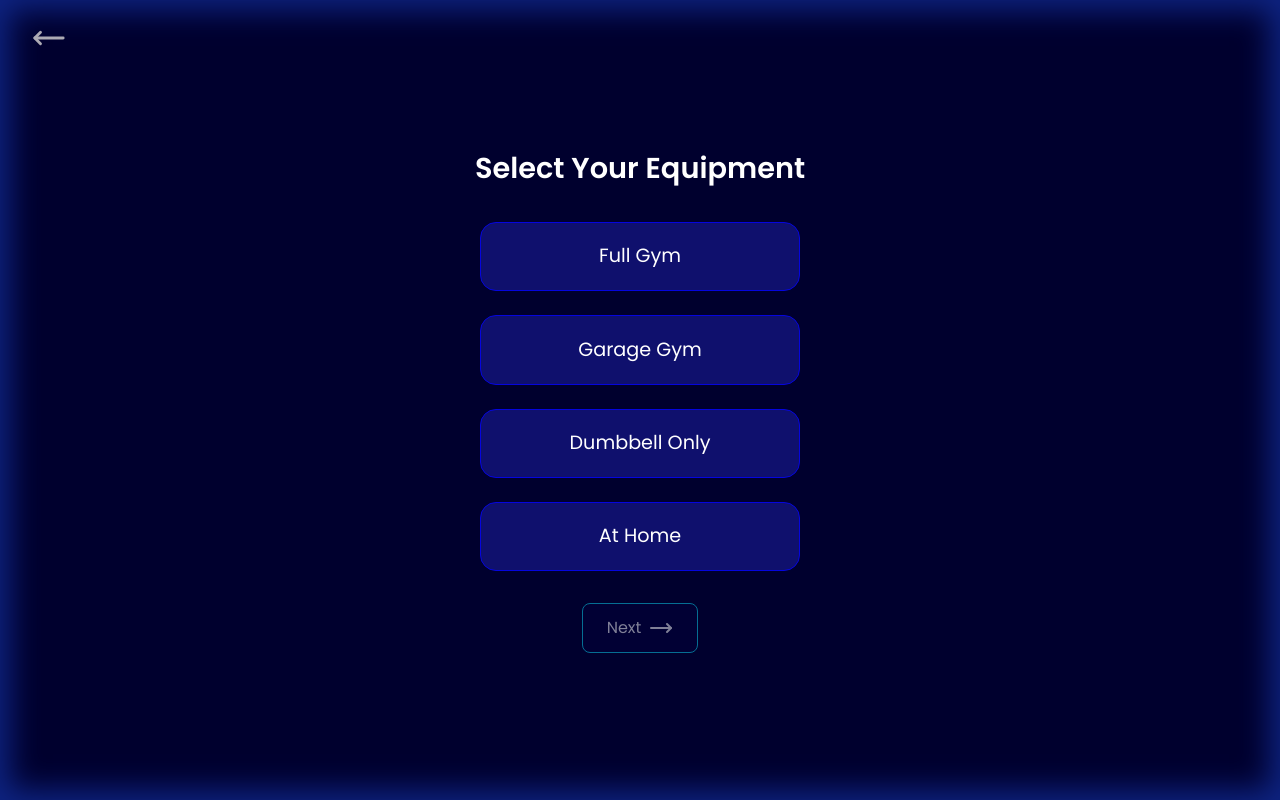
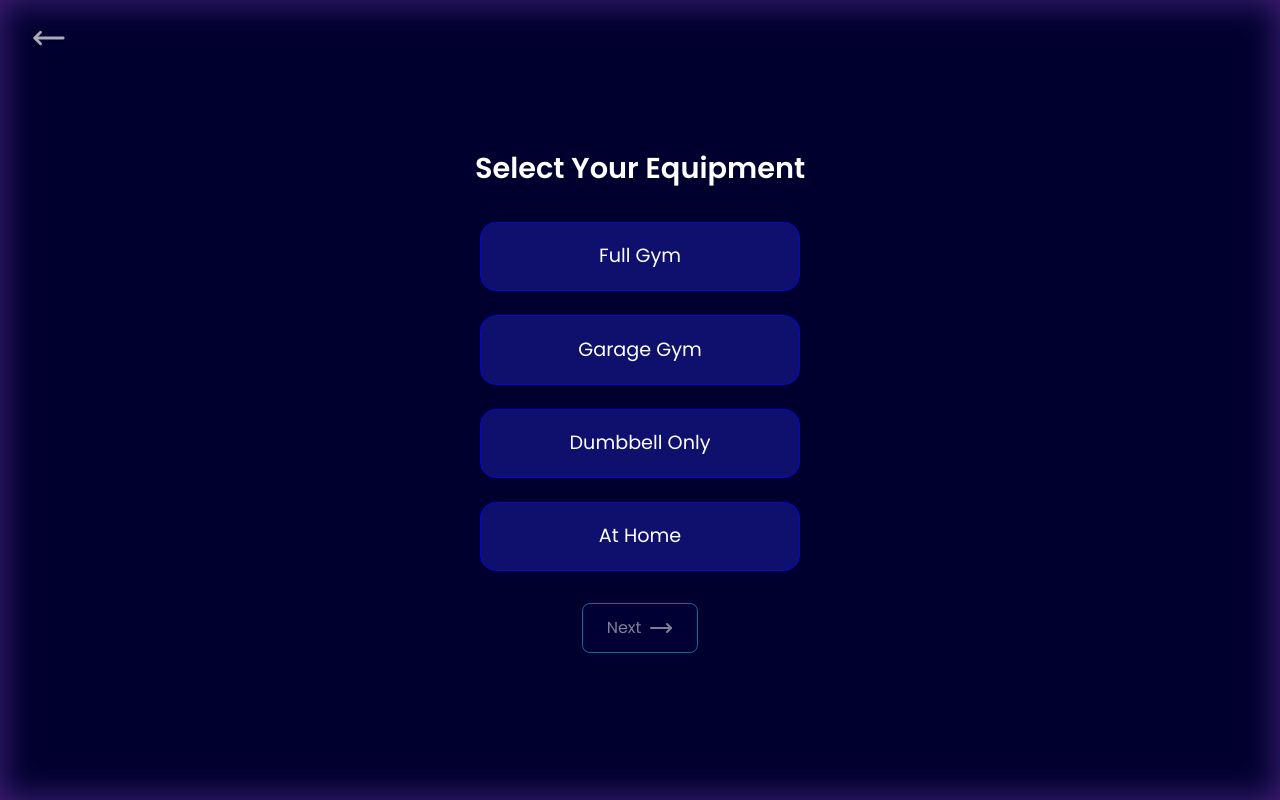
Before and after one commit to itskhan02/Arise-FitnessApp, a React (Vite) app: page /equipment in a window 1280 px wide. Built offline with nearby package versions, Linux system fonts and the light colour scheme.

Commit message:
changed the boxshadow

```diff
--- a/src/pages/Equipment.jsx
+++ b/src/pages/Equipment.jsx
@@ -49,7 +49,7 @@ const Equipment = () => {
         gap: "2rem",
         justifyContent: "center",
         background: "#00002e",
-        boxShadow: "0 0 20px 10px #3a1c71, 0 0 30px 10px #0e2483ff inset",
+        boxShadow: "0 0 30px 5px #3a1c71 inset",
         overflow: "hidden",
         position: "relative",
       }}
--- a/src/pages/Gender.jsx
+++ b/src/pages/Gender.jsx
@@ -42,7 +42,7 @@ const Gender = ({ onSelect, selectedGender, onNext, onBack }) => {
                 justifyContent: "center",
                 minHeight: "100vh",
                 background: "#00002e",
-                boxShadow: "0 0 20px 10px #3a1c71, 0 0 30px 10px #0e2483ff inset",
+                boxShadow: "0 0 30px 5px #3a1c71 inset",
                 overflow: "hidden",
             }}
         >
--- a/src/pages/Goal.jsx
+++ b/src/pages/Goal.jsx
@@ -52,7 +52,7 @@ const Goal = () => {
         gap: "2rem",
         justifyContent: "center",
         background: "#00002e",
-        boxShadow: "0 0 20px 10px #3a1c71, 0 0 30px 10px #0e2483ff inset",
+        boxShadow: "0 0 30px 5px #3a1c71 inset",
         overflow: "hidden",
         position: "relative",
       }}
--- a/src/pages/Level.jsx
+++ b/src/pages/Level.jsx
@@ -44,7 +44,7 @@ const Level = () => {
         gap: "2rem",
         justifyContent: "center",
         background: "#00002e",
-        boxShadow: "0 0 20px 10px #3a1c71, 0 0 30px 10px #0e2483ff inset",
+        boxShadow: "0 0 30px 5px #3a1c71 inset",
         overflow: "hidden",
         position: "relative",
       }}
```
